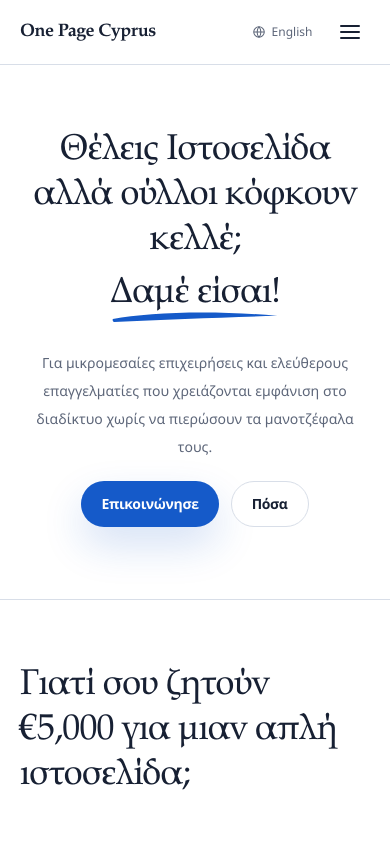
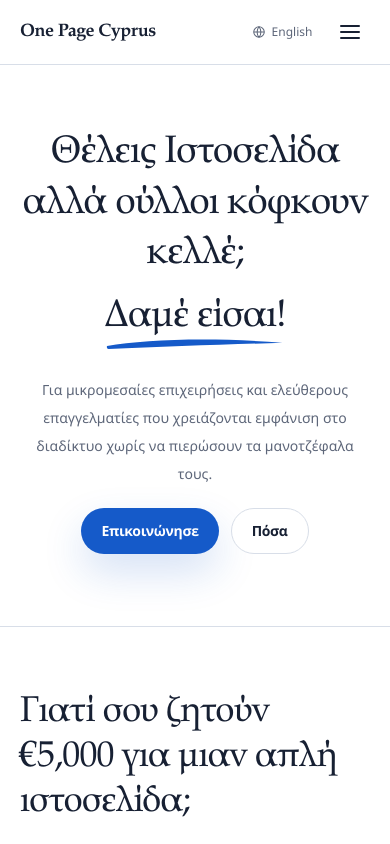
Before and after one commit to masonou/onepage, a Next.js app: page / in a window 390 px wide. Shown: the top 844 px of the page. Built offline with nearby package versions, Linux system fonts and the light colour scheme.

Commit message:
hero line spacing

```diff
--- a/src/components/sections/Hero.tsx
+++ b/src/components/sections/Hero.tsx
@@ -35,10 +35,10 @@ export function Hero({ content }: HeroProps) {
     <section className="overflow-hidden border-b border-border bg-white pt-16 pb-18 lg:py-24">
       <Container className="lg:max-w-none">
         <div className="mx-auto max-w-4xl space-y-5 lg:max-w-none lg:space-y-6 lg:text-center">
-          <h1 className="max-w-3xl text-center font-display text-4xl leading-tight tracking-tight text-foreground sm:text-5xl lg:mx-auto lg:max-w-none lg:text-6xl">
+          <h1 className="max-w-3xl text-center font-display text-[2.4rem] leading-[1.32] tracking-tight text-foreground sm:text-5xl lg:mx-auto lg:max-w-none lg:text-6xl lg:leading-tight">
             <span>{content.title}</span>
             {content.highlightOnNewLine ? (
-              <span className="mt-2 block">
+              <span className="mt-3 block">
                 <UnderlinedPhrase>{content.highlightedTitle}</UnderlinedPhrase>
               </span>
             ) : (
```
